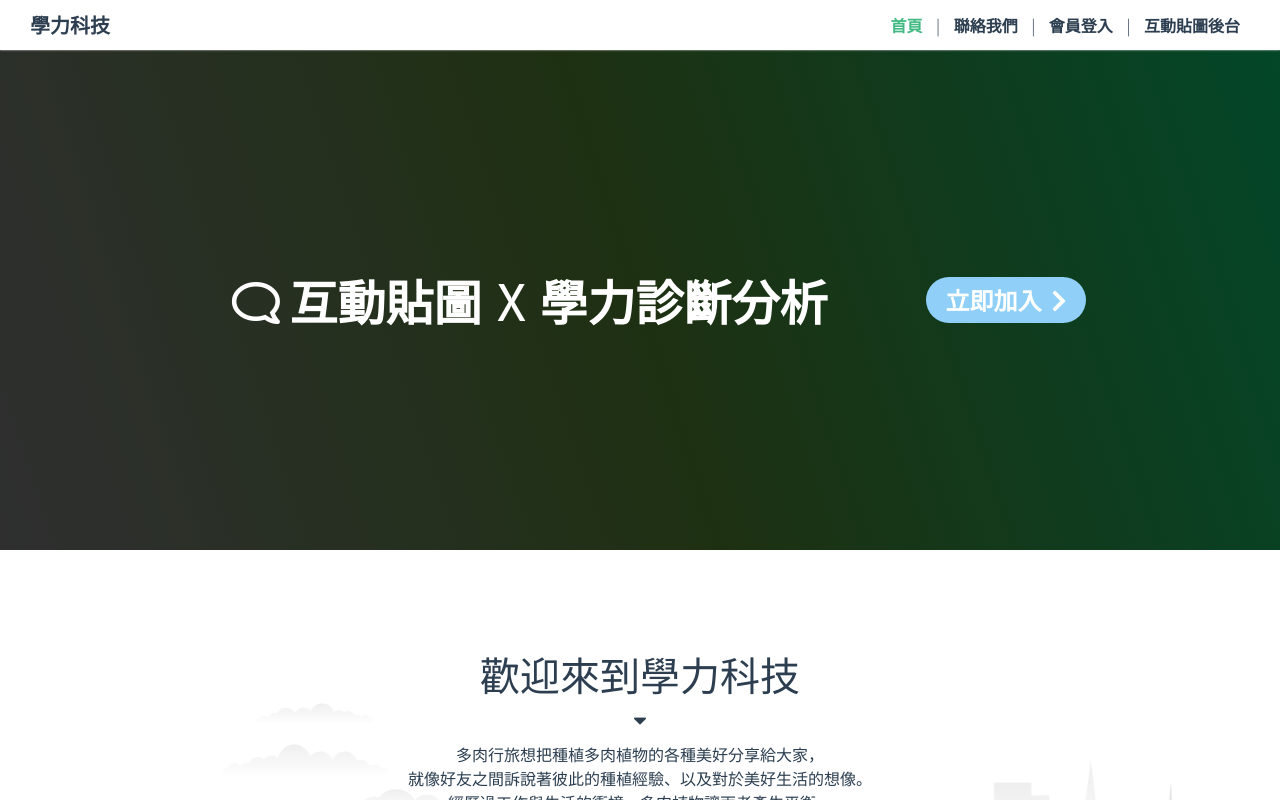
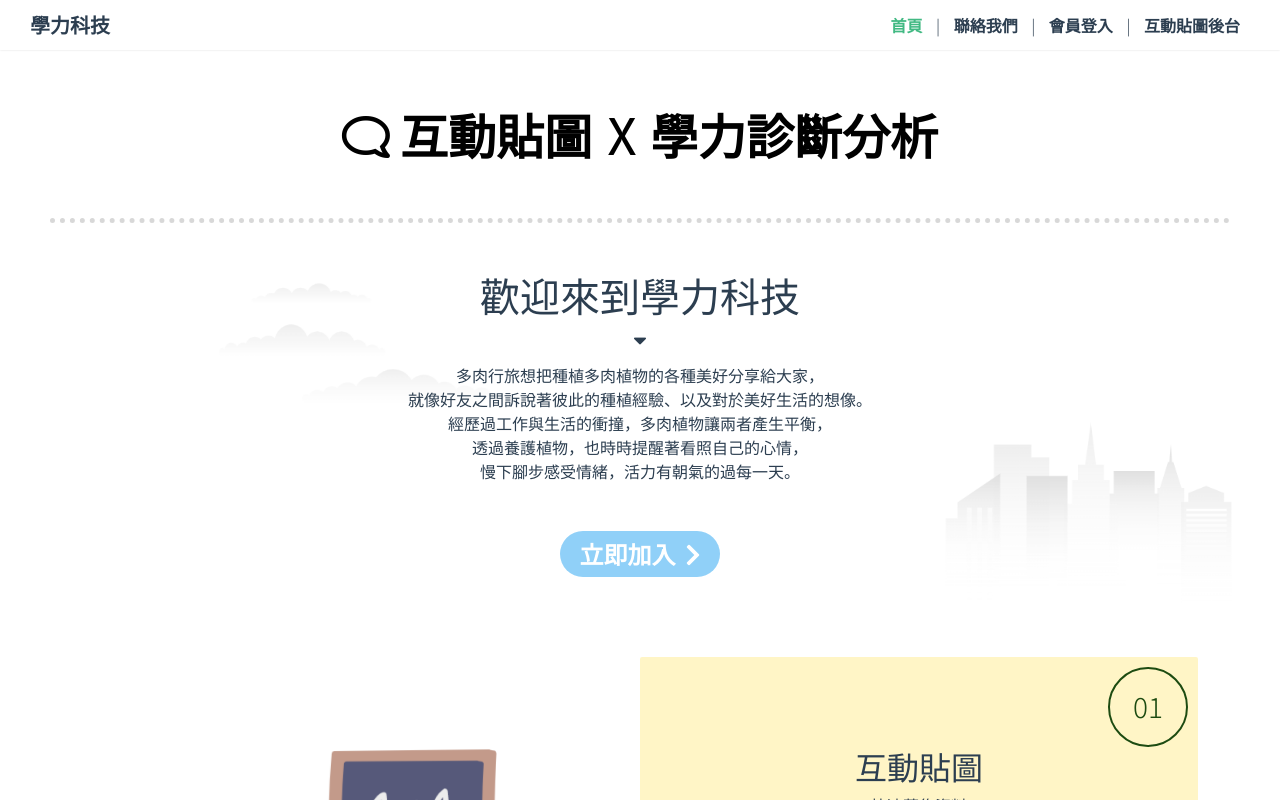
Before and after one commit to Lohsini/qsticker_website, a Vue app: page / in a window 1280 px wide. Shown: the top 800 px of the page. Built offline with nearby package versions, Linux system fonts and the light colour scheme; what vue-clipboard2, vue-js-modal would draw is missing.

Commit message:
update banner and WelcomeArea

```diff
--- a/src/components/Footer.vue
+++ b/src/components/Footer.vue
@@ -92,6 +92,7 @@ export default Vue.extend({
           align-items: center;
           color: rgb(255, 244, 197);
           background-color: #1d4b11;
+          background-color: rgb(80, 40, 2);
           border-radius: 5px;
           i{
             width: 1rem;
--- a/src/components/WelcomeArea.vue
+++ b/src/components/WelcomeArea.vue
@@ -1,14 +1,31 @@
 <template>
   <div class="welcome-area">
+    <div class="background">
       <div class="clouds">
         <img :src="clouds" alt="clouds">
       </div>
       <div class="building">
         <img :src="building" alt="building">
       </div>
-    <div class="title">
+    </div>
+
+    <div class="title mb-5 py-5">
+      <div class="brand txt">
+        <i class="far fa-comment fa-flip-horizontal" />
+      </div>
+      <div class="txt">
+        互動貼圖
+      </div>
+      <div class="txt mx-3">
+        X
+      </div>
+      <div class="txt">
+        學力診斷分析
+      </div>
+    </div>
+
+    <div class="content">
       <h1>歡迎來到學力科技</h1>
-    </div>
       <div class="icon">
         <i class="fas fa-caret-down" />
       </div>
@@ -18,6 +35,13 @@
         經歷過工作與生活的衝撞，多肉植物讓兩者產生平衡，<br>
         透過養護植物，也時時提醒著看照自己的心情，<br>
         慢下腳步感受情緒，活力有朝氣的過每一天。<br>
+      </div>
+    </div>
+
+    <div class="btn-area mt-5">
+      <button class="btn">
+        <a href="https://qsticker.github.io/#/register">立即加入<i class="fas fa-chevron-right" /></a>
+      </button>
     </div>
   </div>
 </template>
@@ -40,10 +64,54 @@ export default Vue.extend({
 <style scoped lang="scss">
 .welcome-area{
   position: relative;
+  .background{
+    .clouds{
+      position: absolute;
+      z-index: -1;
+      top: 180px;
+      width: 30%;
+      animation-name: cloudsAnimate;
+      animation-duration: 15s;
+      animation-iteration-count: infinite;
+      animation-timing-function: linear;
+      img{
+        width: 100%;
+      }
+    }
+    .building{
+      position: absolute;
+      z-index: -1;
+      // top: 300px;
+      bottom: -50px;
+      right: 0;
+      width: 30%;
+      img{
+        width: 100%;
+      }
+    }
+  }
   .title{
+    display: flex;
+    justify-content: center;
+    align-items: center;
+    font-size: 3rem;
+    color: #000;
+    margin: 50px;
+    border-bottom: rgb(216, 216, 216) dotted 5px;
+    margin-top: 0;
+    .brand{
+      padding-right: 10px;
+    }
+    .txt{
+      font-weight: 600;
+      animation-name: showTitle;
+      animation-duration: 1.2s;
+      animation-timing-function: ease-in-out;
+    }
+  }
+  .content{
     h1{
       margin: 0;
-    }
     }
     .icon{
       margin: 10px;
@@ -56,30 +124,33 @@ export default Vue.extend({
         font-size: 1.3rem;
       }
     }
-  .txt{
-
   }
-  .clouds{
-    position: absolute;
-    z-index: -1;
-    top: 0;
-    width: 30%;
-    animation-name: cloudsAnimate;
-    animation-duration: 15s;
-    animation-iteration-count: infinite;
-    animation-timing-function: linear;
-    img{
-      width: 100%;
+  .btn-area{
+    margin: 30px;
+    button{
+      font-size: 1.5rem;
+      font-weight: 600;
+      background-color: rgb(144, 208, 248);
+      color: #fff;
+      border-radius: 50px;
+      padding: 5px 20px;
+      border: none;
+      transition: all 0.2s;
+      animation-name: show;
+      animation-duration: 1.2s;
+      animation-timing-function: ease-in-out;
+      a{
+        text-decoration: none;
+        color: #fff;
+        i{
+          margin-left: 10px;
         }
       }
-  .building{
-    position: absolute;
-    z-index: -1;
-    top: 80px;
-    right: 0;
-    width: 30%;
-    img{
-      width: 100%;
+      &:hover{
+        background-color: #5bc0ff;
+        cursor: pointer;
+        transition: all 0.2s;
+      }
     }
   }
 }
--- a/src/views/Contact.vue
+++ b/src/views/Contact.vue
@@ -3,8 +3,19 @@
     <h1 class="title">
       聯絡我們
     </h1>
+    <iframe
+      src="https://www.google.com/maps/embed?pb=!1m18!1m12!1m3!1d14488.444016750323!2d120.97311543557453!3d24.79165222556012!2m3!1f0!2f0!3f0!3m2!1i1024!2i768!4f13.1!3m3!1m2!1s0x34683672cd4db607%3A0x112b5d5bda760413!2z5ZyL56uL5riF6I-v5aSn5a24!5e0!3m2!1szh-TW!2stw!4v1639554456603!5m2!1szh-TW!2stw"
+      width="100%"
+      height="450"
+      style="border:0;"
+      allowfullscreen=""
+      loading="lazy"
+      class="p-5"
+    />
     <ContactArea />
+    <!-- <div class="footer"> -->
     <Footer />
+    <!-- </div> -->
   </div>
 </template>
 <script lang="ts">
@@ -28,9 +39,16 @@ export default Vue.extend({
 
 <style lang="scss" scoped>
 .contact{
+  // position: relative;
+  // min-height: calc(100vh - 50px);
   .title{
     margin: 20px;
     font-weight: 600;
   }
+  // .footer{
+  //   width: 100%;
+  //   position: absolute;
+  //   bottom: 0;
+  // }
 }
 </style>
--- a/src/views/Home.vue
+++ b/src/views/Home.vue
@@ -1,8 +1,6 @@
 <template>
   <div class="home">
-    <Banner style="margin-bottom: 100px" />
-
-    <WelcomeArea style="margin: 50px 0" />
+    <WelcomeArea />
 
     <IntroduceArea style="margin-bottom: 100px" />
 
@@ -20,7 +18,6 @@
 
 <script lang="ts">
 import Vue from 'vue';
-import Banner from '@/components/Banner.vue'; // @ is an alias to /src
 import WelcomeArea from '@/components/WelcomeArea.vue';
 import IntroduceArea from '@/components/IntroduceArea.vue';
 import FilmArea from '@/components/FilmArea.vue';
@@ -31,7 +28,6 @@ import Footer from '@/components/Footer.vue';
 
 export default Vue.extend({
   components: {
-    Banner,
     WelcomeArea,
     IntroduceArea,
     FilmArea,
--- a/src/views/Login.vue
+++ b/src/views/Login.vue
@@ -66,15 +66,15 @@ export default Vue.extend({
   min-height: calc(100vh - 50px);
   .banner{
     .title{
-      background-color: aliceblue;
       padding: 20px;
       font-weight: 600;
       margin: 0;
 
     }
     .info{
-      padding: 50px;
-      margin: 0;
+      background-color: aliceblue;
+      padding: 20px;
+      margin: 30px;
       font-size: 1.2rem;
     }
   }
```
Lines whose indentation alone changed are shown as unchanged.
